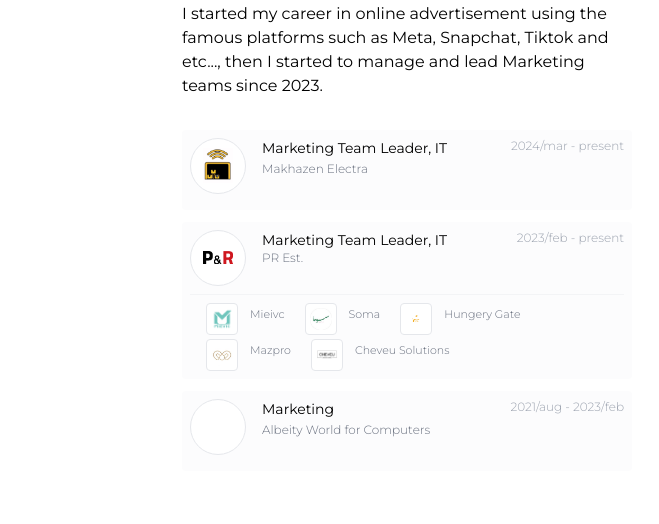
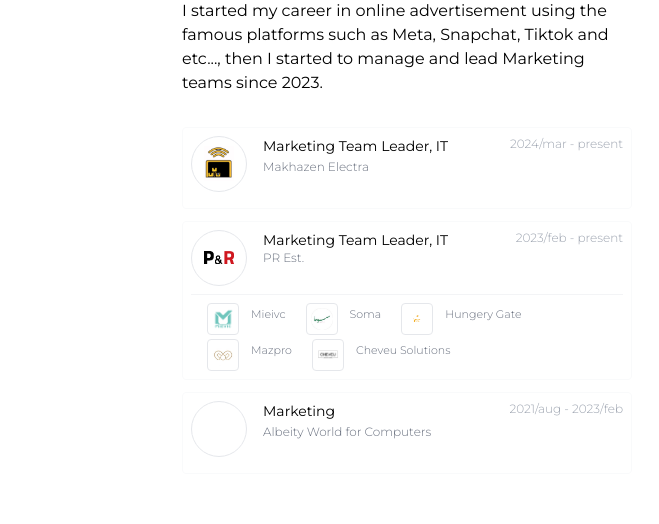
Before and after one commit to sfwnisme/sfwn2024.me, a React (Vite) app: page / in a window 1280 px wide. Shown: the part 2380-2904 px from the top of the page, without its empty margins (308-967 px from the left). Built offline with nearby package versions, Linux system fonts and the light colour scheme.

Commit message:
Btn01.tsx, and sub_jobs for work component

```diff
--- a/src/pages/website/home/Work.tsx
+++ b/src/pages/website/home/Work.tsx
@@ -64,7 +64,7 @@ const Work = () => {
   ];
 
   const projectsList = company?.map((co) => (
-    <div className="p-2 rounded bg-gray-50/50">
+    <div className="p-2 rounded border border-gray-50">
       <div className="flex items-start justify-between gap-4 text-sm mb-2">
         <div className="bg-white md:h-14 h-12 md:w-14 w-12 grid place-items-center place-content-center border rounded-full p-3">
           {co?.icon ? (
```
